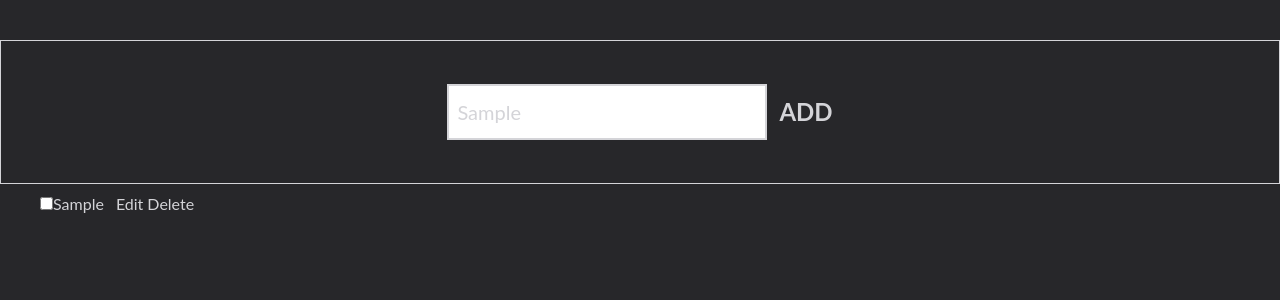
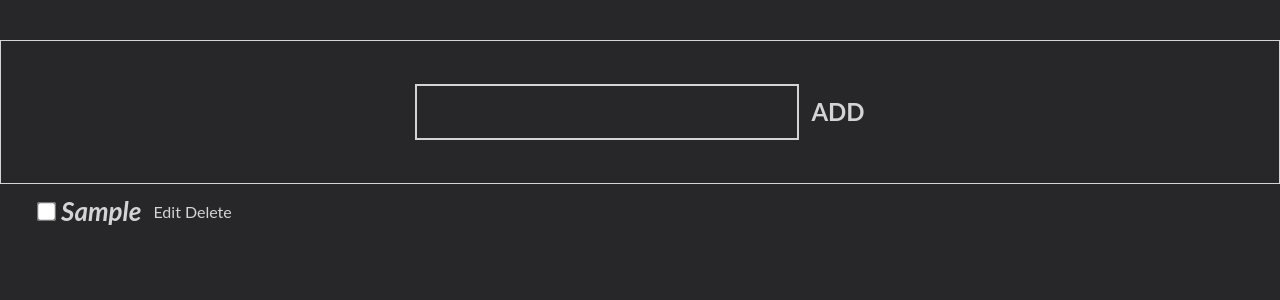
Before and after one commit to JustStoyan/to-do-list, a React (Create React App) app: page / in a window 1280 px wide. Both pictures are taken after typing "Sample" into the empty fields and a click on the button "ADD". Shown: the top 300 px of the page. Built offline with nearby package versions, Linux system fonts and the light colour scheme.

Commit message:
Added some visual improvments

```diff
--- a/src/components/AddTask.tsx
+++ b/src/components/AddTask.tsx
@@ -22,13 +22,14 @@ const AddTask = (props: any) => {
       localStorage.setItem("currentList", JSON.stringify(newTaskList));
       return newTaskList;
     });
+    setTaskName((prev) => (prev = ""));
   };
 
   return (
     <div className=" flex justify-center items-center w-screen border h-[20%] ">
       <form onSubmit={submitTaskNameHandler} className="flex gap-3">
         <input
-          className="border-2 text-xl p-2 w-[20rem] h-[3.5rem]"
+          className="border-2 text-xl p-2 w-[24rem] h-[3.5rem] bg-background-dark"
           type="text"
           value={taskName}
           onChange={taskNameHandler}
--- a/src/components/Task.tsx
+++ b/src/components/Task.tsx
@@ -9,14 +9,23 @@ interface TaskInterface {
 
 const Task = ({ id, text, isChecked = false, onClick }: TaskInterface) => {
   return (
-    <div>
+    <div
+      className={
+        isChecked
+          ? "flex gap-2 justify-center items-center text-[26px] opacity-50 line-through"
+          : "flex gap-2 justify-center items-center text-[26px]"
+      }
+    >
       <input
+        className="scale-150"
         onClick={onClick}
         type="checkbox"
         id={id}
         defaultChecked={isChecked}
       />
-      <label htmlFor={id}>{text}</label>
+      <label className="italic font-bold" htmlFor={id}>
+        {text}
+      </label>
     </div>
   );
 };
--- a/src/index.tsx
+++ b/src/index.tsx
@@ -3,7 +3,6 @@ import ReactDOM from 'react-dom/client';
 import './index.css';
 import App from './App';
 
-import {Provider} from 'react-redux';
 
 const root = ReactDOM.createRoot(
   document.getElementById('root') as HTMLElement
```
